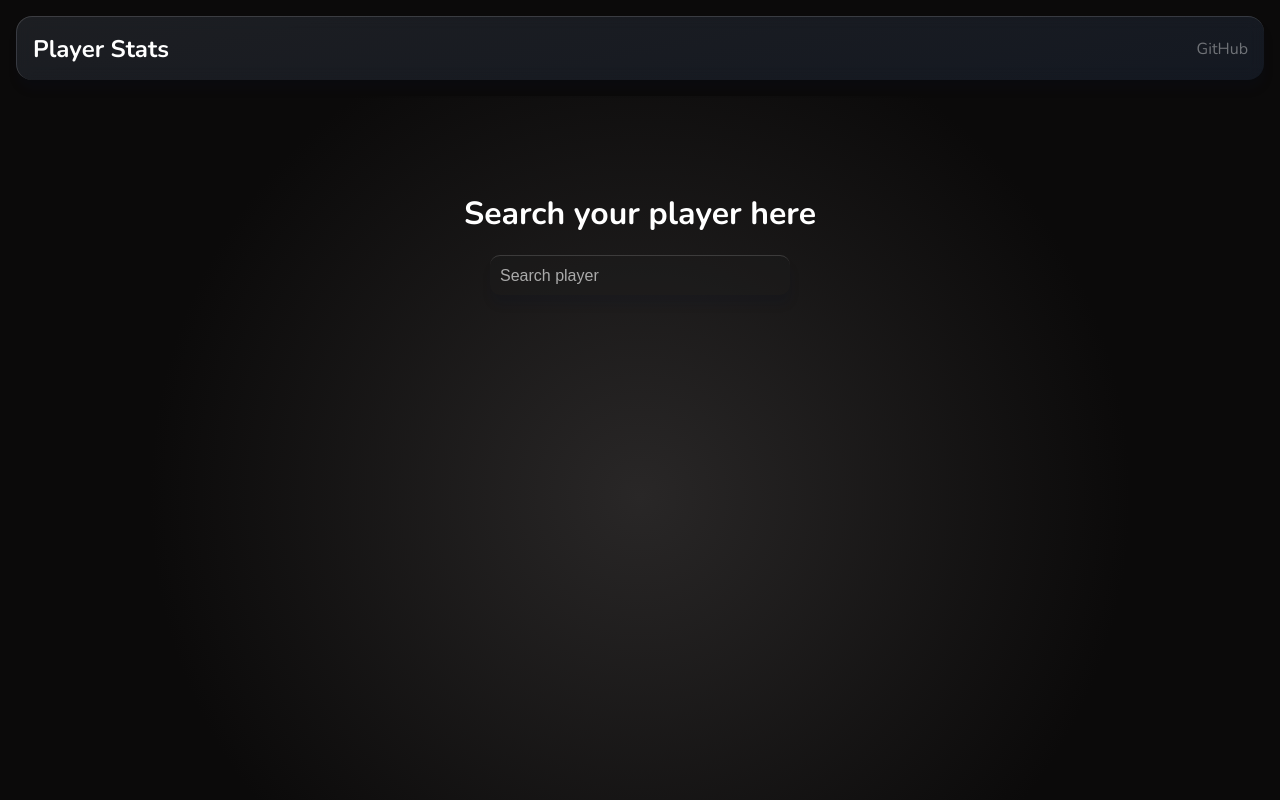
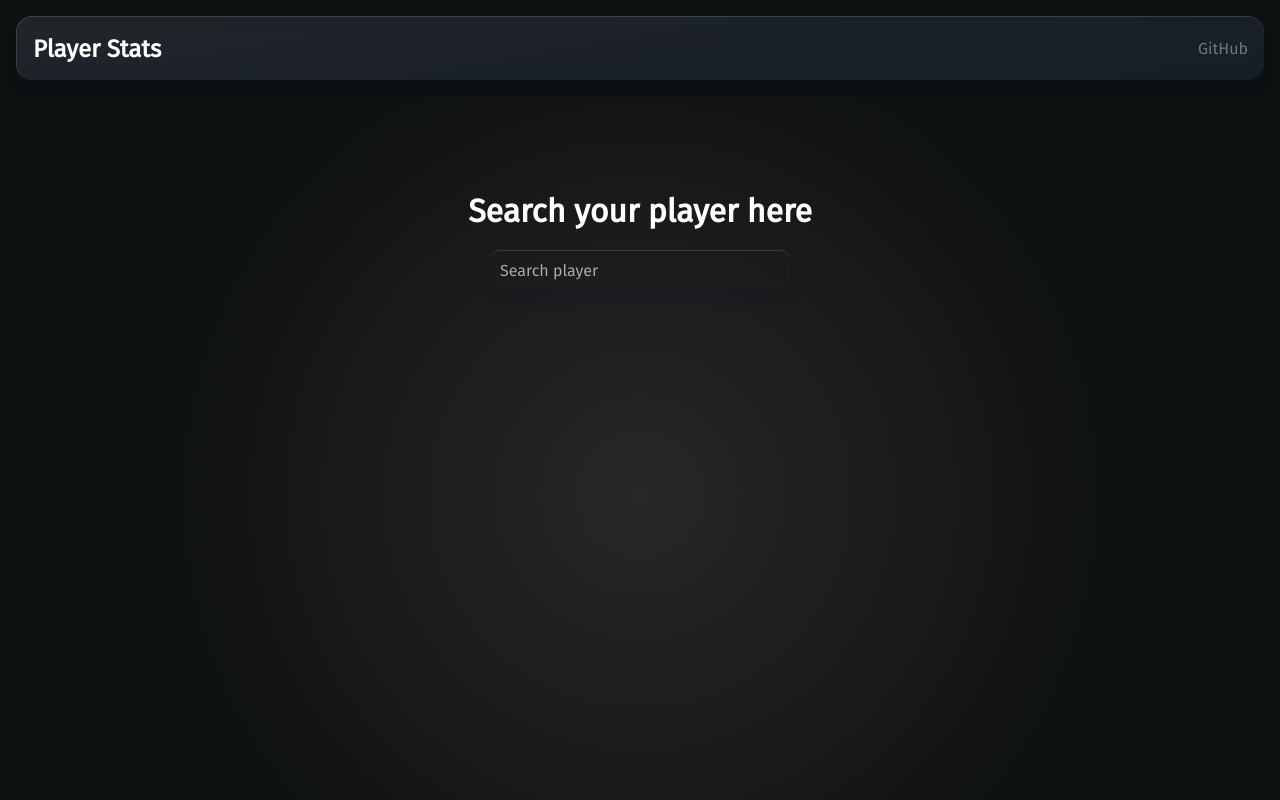
Before and after one commit to matifandy8/Nbastatszone, a Next.js app: page / in a window 1280 px wide. Shown: the top 800 px of the page. Built offline with nearby package versions, Linux system fonts and the light colour scheme.

Commit message:
feat: add fontsource

```diff
--- a/package.json
+++ b/package.json
@@ -9,6 +9,8 @@
     "lint": "next lint"
   },
   "dependencies": {
+    "@fontsource/fira-sans": "^5.0.18",
+    "@fontsource/open-sans": "^5.0.24",
     "next": "14.1.0",
     "react": "^18",
     "react-dom": "^18"
--- a/src/app/globals.css
+++ b/src/app/globals.css
@@ -24,10 +24,15 @@ body {
 
 body {
   color: white;
-  background-color: #0b0a0a;
+  background-color: #0e1111;
 }
 
 a {
   color: inherit;
   text-decoration: none;
+  font-family: "Fira Sans", sans-serif;
 }
+
+* {
+  font-family: "Fira Sans", sans-serif;
+}
--- a/src/app/layout.tsx
+++ b/src/app/layout.tsx
@@ -1,10 +1,8 @@
 import type { Metadata } from "next";
-import { Nunito } from "next/font/google";
 import "./globals.css";
 import Navbar from "./ui/layout/navbar/navbar";
 import Footer from "./ui/layout/footer/footer";
-
-const inter = Nunito({ subsets: ["latin"] });
+import '@fontsource/fira-sans';
 
 export const metadata: Metadata = {
   title: "Player Stats",
@@ -18,7 +16,7 @@ export default function RootLayout({
 }>) {
   return (
     <html lang="en">
-      <body className={inter.className}>
+      <body>
         <Navbar />
         {children}
         <Footer />
```
Also changed, not shown: 1 other file (tests, documents, lock files or other folders).
